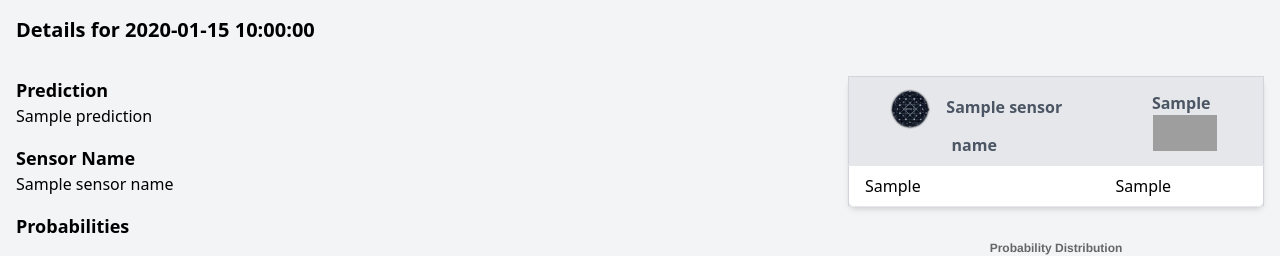
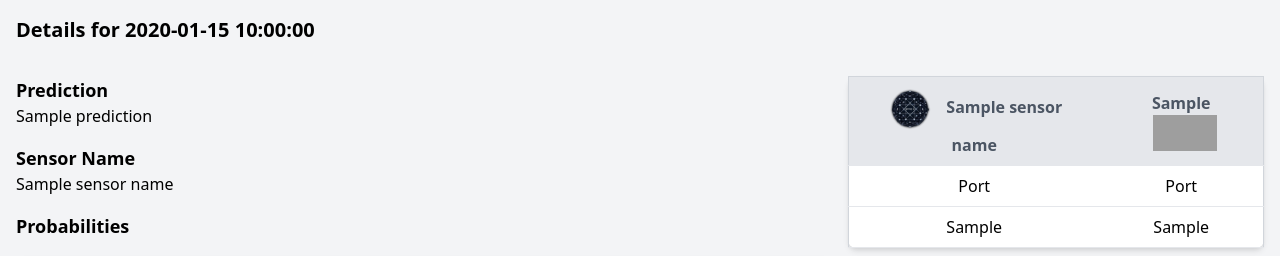
Before and after one commit to ScubaInstructor/fuh, a Flask app: template server/flask/templates/details.html in a window 1280 px wide. Shown: the top 256 px of the page. Run offline with Flask 3, Linux system fonts and the light colour scheme; the template is opened without the code that fills it: most values are stand-ins (such as "Sample title", 1, 10 or a date in 2020); grey boxes are pictures that could not be loaded.

Commit message:
Protnumbers more explained

```diff
--- a/server/flask/templates/details.html
+++ b/server/flask/templates/details.html
@@ -99,11 +99,11 @@
                     <thead>
                         <tr class="bg-gray-200 text-gray-600">
                             <th class="py-2 px-4 border-b items-center">
-                                <img src="/static/group2_icon.png" alt=""Icon of this project"  class="w-12 h-12 inline-block mr-2"/> {{sensor_name}}
+                                <img src="/static/group2_icon.png" alt="Icon of this project" class="w-12 h-12 inline-block mr-2"/> {{sensor_name}}
                             </th>
                             {% if private_ip %}
                                 <th class="py-2 px-4 border-b items-center">
-                                    {{partner_ip}} <img src="/static/private.png" alt=""Flag for {{partner_ip}}" class="w-16 h-9 inline-block ml-2"/>
+                                    {{partner_ip}} <img src="/static/private.png" alt="Flag for {{partner_ip}}" class="w-16 h-9 inline-block ml-2"/>
                                 </th>
                             {% else %}
                                 <th class="py-2 px-4 border-b items-center">
@@ -114,13 +114,15 @@
                     </thead>
                     <tbody>
                         <tr class="hover:bg-gray-100">
-                            <td class="py-2 px-4 border-b">{{sensor_port}}</td>
-                            <td class="py-2 px-4 border-b">{{partner_port}}</td>
+                            <td class="py-2 px-4 border-b text-center">Port</td>
+                            <td class="py-2 px-4 border-b text-center">Port</td>
+                        </tr>
+                        <tr class="hover:bg-gray-100">
+                            <td class="py-2 px-4 border-b text-center">{{sensor_port}}</td>
+                            <td class="py-2 px-4 border-b text-center">{{partner_port}}</td>
                         </tr>
                     </tbody>
                 </table>
-
-
                 <!-- Canvas for Pie Chart -->
                 <div class="mt-6">
                     <canvas id="probabilities-chart" width="300" height="300"></canvas>
@@ -177,3 +179,4 @@
         </div>
     </div>
 </body>
+</html>
```
